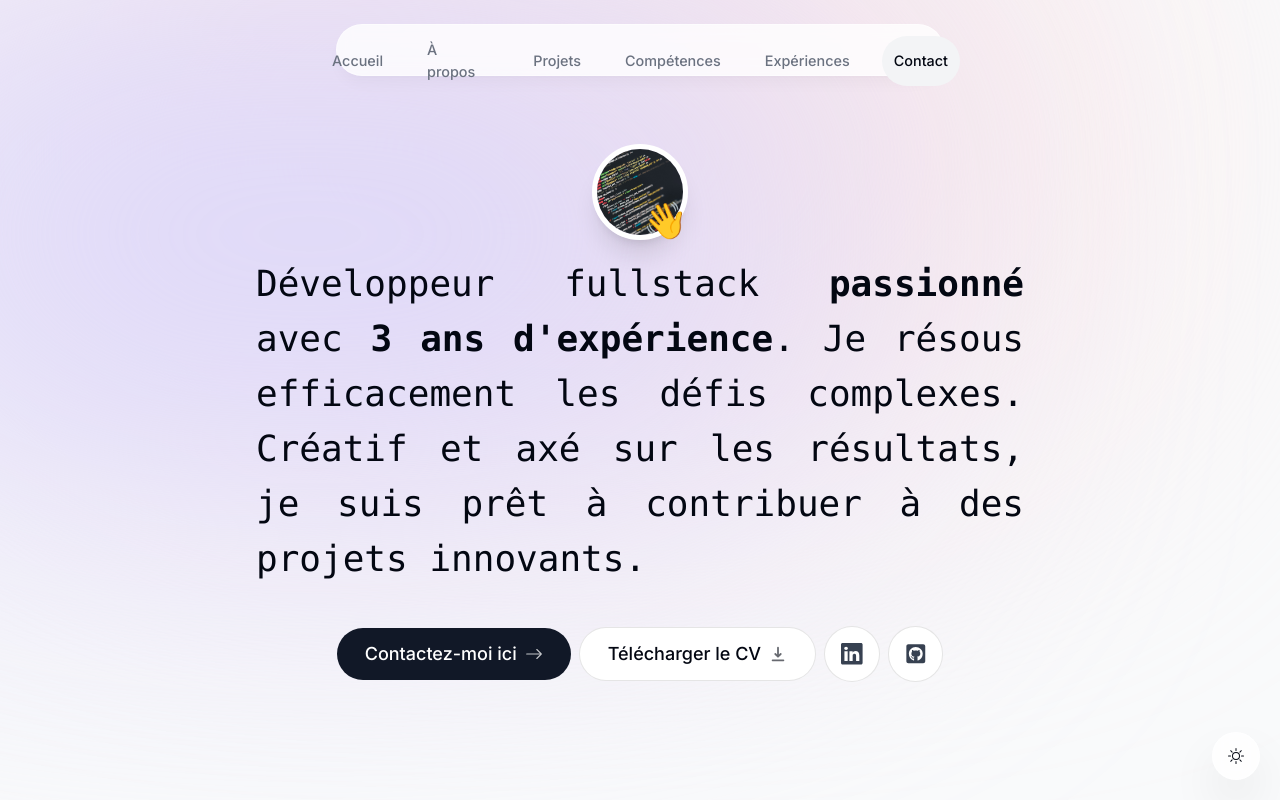
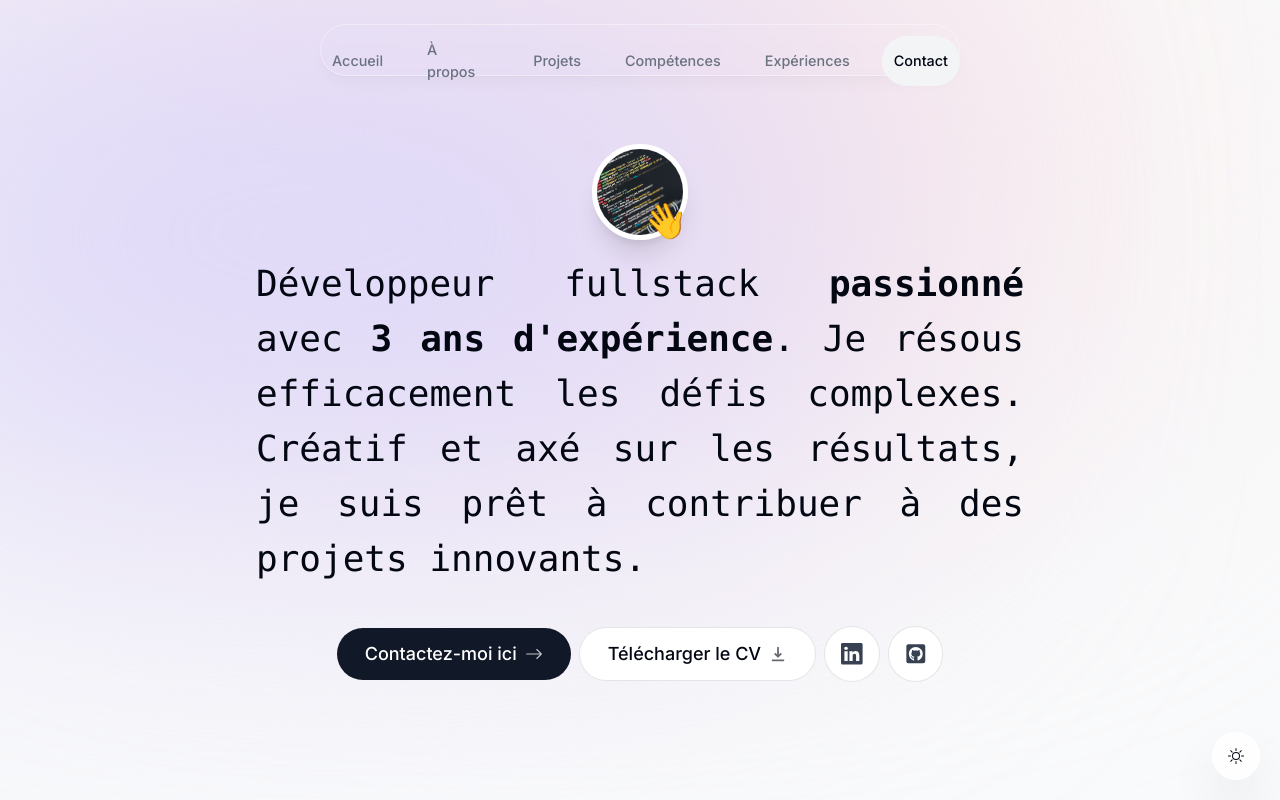
Before and after one commit to TOUFIK-Taha98/my_portfolio, a Next.js app: page / in a window 1280 px wide. Shown: the top 800 px of the page. Built offline with nearby package versions, Linux system fonts and the light colour scheme; no server answers.

Commit message:
Fix header width & update the CV

```diff
--- a/components/header.tsx
+++ b/components/header.tsx
@@ -14,12 +14,12 @@
   return (
     <header className="z-[999] relative">
       <motion.div
-        className="fixed top-0 left-1/2 h-[4.5rem] w-full rounded-none border border-white border-opacity-40 bg-white bg-opacity-80 shadow-lg shadow-black/[0.03] backdrop-blur-[0.5rem] sm:top-6 sm:h-[3.25rem] sm:w-[38rem] sm:rounded-full dark:bg-gray-950 dark:border-black/40 dark:bg-opacity-75"
+        className="fixed top-0 left-1/2 h-[4.5rem] !w-[40rem] rounded-none border border-white border-opacity-40 bg-transparent bg-opacity-80 shadow-lg shadow-black/[0.03] backdrop-blur-[0.5rem] sm:top-6 sm:h-[3.25rem] sm:w-[38rem] sm:rounded-full dark:bg-gray-950 dark:border-black/40 dark:bg-opacity-75"
         initial={{ y: -100, x: "-50%", opacity: 0 }}
         animate={{ y: 0, x: "-50%", opacity: 1 }}
       ></motion.div>
 
-      <nav className="flex fixed top-[0.15rem] left-1/2 h-12 -translate-x-1/2 py-2 sm:top-[1.7rem] sm:h-[initial] sm:py-0">
+      <nav className="flex fixed top-[0.15rem] left-1/2 h-12 -translate-x-1/2 py-2 sm:top-[1.7rem] sm:h-[initial] sm:py-0  rounded-2xl">
         <ul className="flex w-[22rem] flex-wrap items-center justify-center gap-y-1 text-[0.9rem] font-medium text-gray-500 sm:w-[initial] sm:flex-nowrap sm:gap-5">
           {links.map((link) => (
             <motion.li
```
Also changed, not shown: 1 other file (tests, documents, lock files or other folders).
